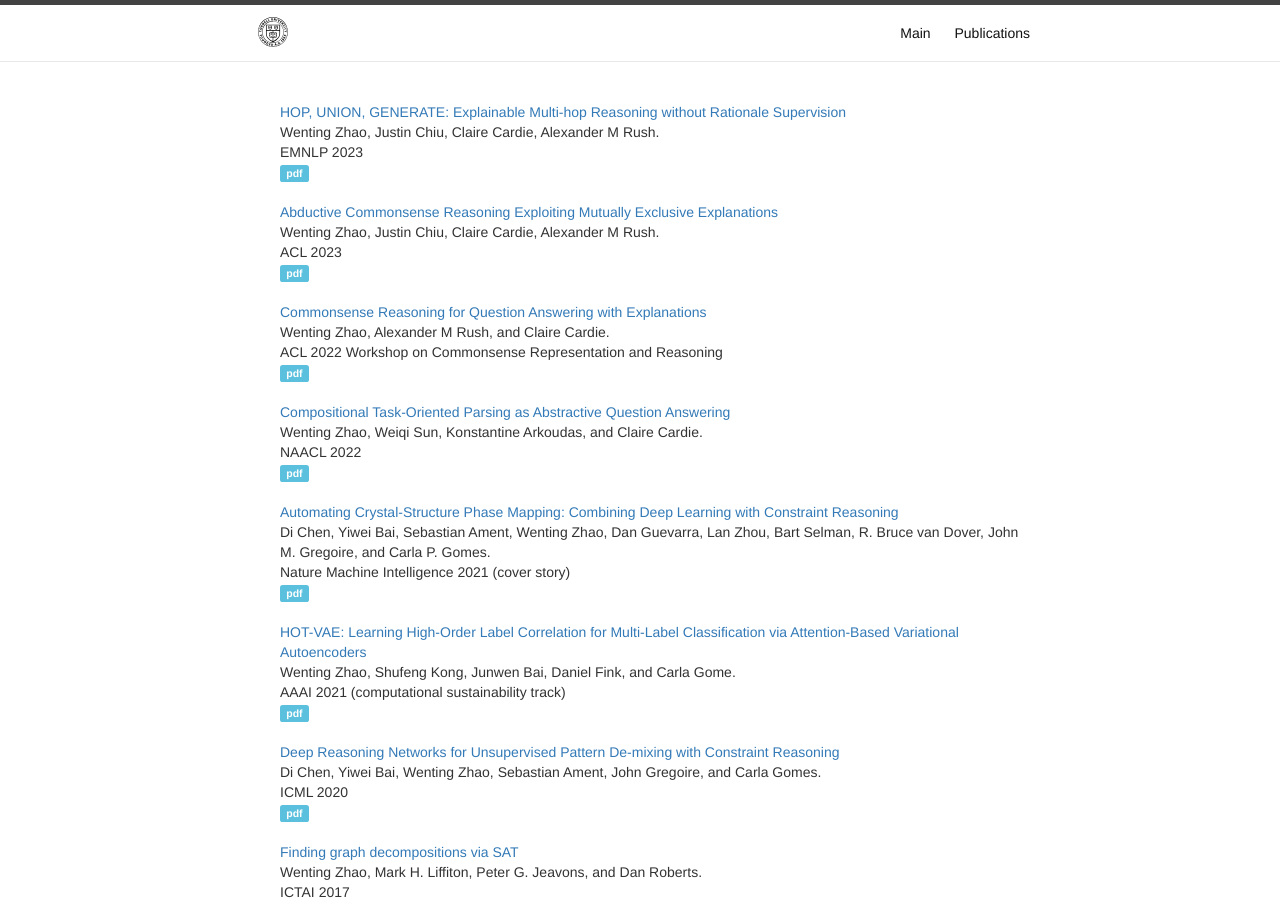
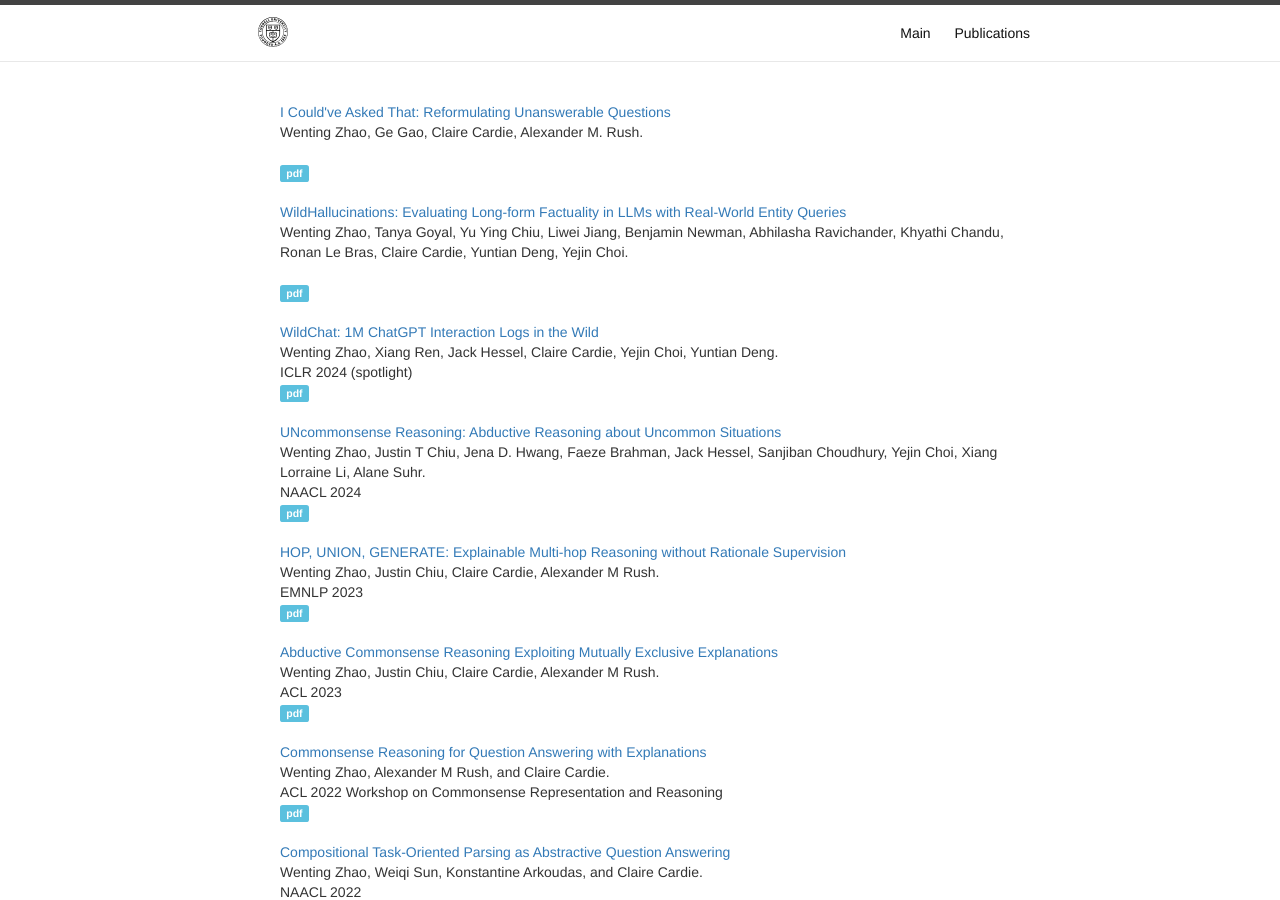
Before and after one commit to wenting-zhao/wenting-zhao.github.io, a Jekyll site: the page built from papers.html, in a window 1280 px wide and 900 px high. Built offline with Jekyll 4.4.1, drawn with Linux system fonts in a browser that asks for light colours.

Commit message:
Update papers.yaml

```diff
--- a/_data/papers.yaml
+++ b/_data/papers.yaml
@@ -1,7 +1,10 @@
 notable:
-    - title: "(InThe)WildChat: 570K ChatGPT Interaction Logs In The Wild"
+    - title: "I Could've Asked That: Reformulating Unanswerable Questions"
+      authors: Wenting Zhao, Ge Gao, Claire Cardie, Alexander M. Rush
+      pdf: https://arxiv.org/pdf/2407.17469
+    - title: "WildChat: 1M ChatGPT Interaction Logs in the Wild"
       authors: Wenting Zhao, Xiang Ren, Jack Hessel, Claire Cardie, Yejin Choi, Yuntian Deng
-      pdf: https://openreview.net/forum?id=Bl8u7ZRlbM
+      pdf: https://arxiv.org/pdf/2405.01470
       conference: ICLR 2024 (spotlight)
     - title: "UNcommonsense Reasoning: Abductive Reasoning about Uncommon Situations"
       authors: Wenting Zhao, Justin T Chiu, Jena D. Hwang, Faeze Brahman, Jack Hessel, Sanjiban Choudhury, Yejin Choi, Xiang Lorraine Li, Alane Suhr
@@ -17,6 +20,20 @@ notable:
       conference: ACL 2023
 
 papers:
+    - title: "I Could've Asked That: Reformulating Unanswerable Questions"
+      authors: Wenting Zhao, Ge Gao, Claire Cardie, Alexander M. Rush
+      pdf: https://arxiv.org/pdf/2407.17469
+    - title: "WildHallucinations: Evaluating Long-form Factuality in LLMs with Real-World Entity Queries"
+      authors: Wenting Zhao, Tanya Goyal, Yu Ying Chiu, Liwei Jiang, Benjamin Newman, Abhilasha Ravichander, Khyathi Chandu, Ronan Le Bras, Claire Cardie, Yuntian Deng, Yejin Choi
+      pdf: https://arxiv.org/pdf/2407.17468
+    - title: "WildChat: 1M ChatGPT Interaction Logs in the Wild"
+      authors: Wenting Zhao, Xiang Ren, Jack Hessel, Claire Cardie, Yejin Choi, Yuntian Deng
+      pdf: https://arxiv.org/pdf/2405.01470
+      conference: ICLR 2024 (spotlight)
+    - title: "UNcommonsense Reasoning: Abductive Reasoning about Uncommon Situations"
+      authors: Wenting Zhao, Justin T Chiu, Jena D. Hwang, Faeze Brahman, Jack Hessel, Sanjiban Choudhury, Yejin Choi, Xiang Lorraine Li, Alane Suhr
+      pdf: https://arxiv.org/pdf/2311.08469.pdf
+      conference: NAACL 2024
     - title: "HOP, UNION, GENERATE: Explainable Multi-hop Reasoning without Rationale Supervision"
       authors: Wenting Zhao, Justin Chiu, Claire Cardie, Alexander M Rush
       pdf: https://arxiv.org/pdf/2305.14237.pdf
```
